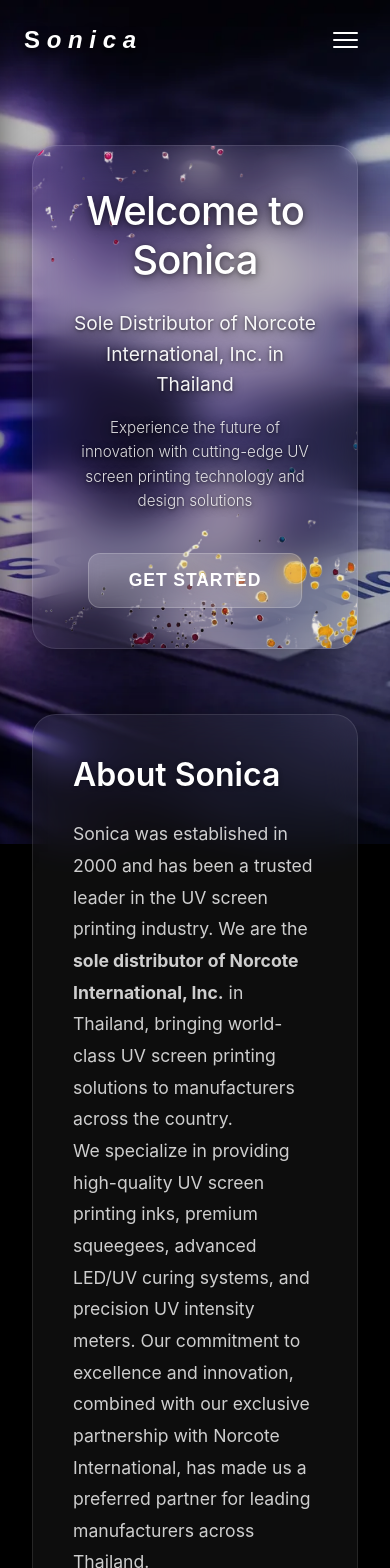
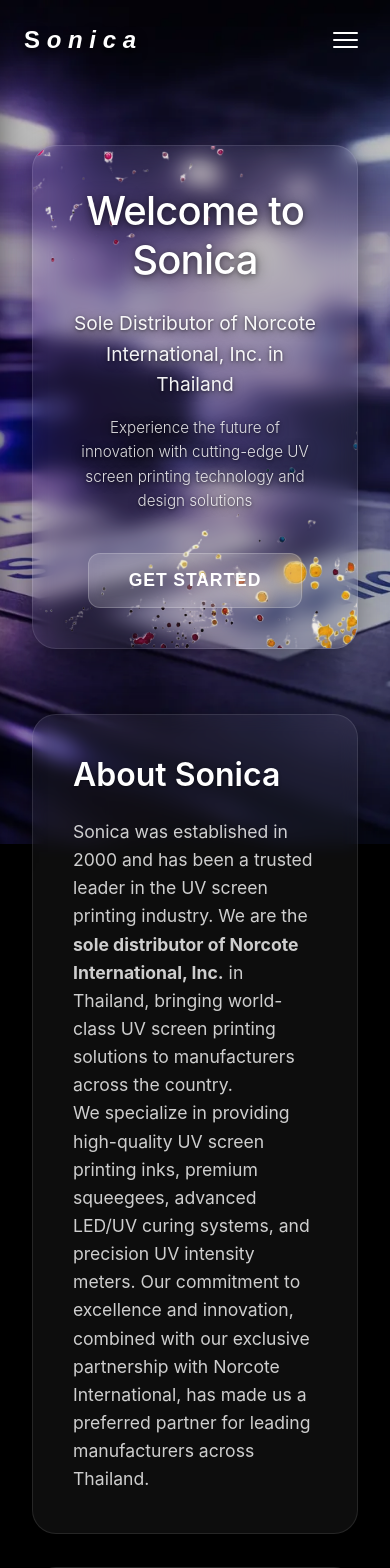
Before and after one commit to punpat2000/sonica, an Angular app: page / in a window 390 px wide. Shown: the top 1568 px of the page. Built offline with nearby package versions, Linux system fonts and the light colour scheme.

Commit message:
Fix/mobile view (#2)
* fix viewport for iphone

* fixing viewport

* fix gradient rendering

* use signal for year

* revert fix scrolling

* improve home background image

* optimize blur

```diff
--- a/src/app/app.component.html
+++ b/src/app/app.component.html
@@ -1,9 +1,6 @@
 <!-- Animated gradient background shapes -->
-<div class="gradient-shapes">
-  @for (shape of shapes; track $index) {
-    <div class="shape" [ngStyle]="getShapeStyle(shape)"></div>
-  }
-</div>
+<!-- TransferState ensures server-generated shapes are used on client, preventing re-rendering -->
+<app-gradient-shapes></app-gradient-shapes>
 
 <app-header></app-header>
 
--- a/src/app/app.component.scss
+++ b/src/app/app.component.scss
@@ -1,6 +1,7 @@
 :host {
   display: block;
   min-height: 100vh;
+  min-height: 100dvh; // Use dynamic viewport height for mobile
   background: #000000;
 }
 
@@ -26,6 +27,8 @@
   left: 0;
   width: 100%;
   height: 100%;
+  height: 100vh; // Fallback for older browsers
+  height: 100dvh; // Use dynamic viewport height for mobile (accounts for browser UI)
   z-index: 0;
   pointer-events: none;
   overflow: hidden;
--- a/src/app/app.component.ts
+++ b/src/app/app.component.ts
@@ -1,24 +1,14 @@
-import { Component, inject, LOCALE_ID, PLATFORM_ID } from '@angular/core';
+import { Component, inject, LOCALE_ID } from '@angular/core';
 import { RouterOutlet } from '@angular/router';
 import { Meta, Title } from '@angular/platform-browser';
-import { CommonModule, isPlatformBrowser } from '@angular/common';
+import { CommonModule } from '@angular/common';
 import { HeaderComponent } from './layout/header/header.component';
 import { FooterComponent } from './layout/footer/footer.component';
-
-interface GradientShape {
-  size: number;
-  top?: number;
-  left?: number;
-  right?: number;
-  bottom?: number;
-  color1: string;
-  color2: string;
-  isCenter?: boolean;
-}
+import { GradientShapesComponent } from './components/gradient-shapes/gradient-shapes.component';
 
 @Component({
   selector: 'app-root',
-  imports: [RouterOutlet, CommonModule, HeaderComponent, FooterComponent],
+  imports: [RouterOutlet, CommonModule, HeaderComponent, FooterComponent, GradientShapesComponent],
   templateUrl: './app.component.html',
   styleUrl: './app.component.scss'
 })
@@ -27,7 +17,6 @@
   private readonly meta = inject(Meta);
   private readonly titleService = inject(Title);
   private readonly locale = inject(LOCALE_ID);
-  private readonly platformId = inject(PLATFORM_ID);
 
   // SEO titles for different languages
   private readonly seoTitles: Record<string, string> = {
@@ -53,27 +42,8 @@
     'ja': 'Sonica, UVスクリーン印刷インク, スクイージー, LED/UV硬化システム, UV強度計, カラーマッチングサービス, タイの主要メーカー, Norcoteディストリビューター',
   };
 
-  shapes: GradientShape[] = [];
-
-  // Color palette for gradients
-  private readonly colorPalette = [
-    { c1: '#ff006e', c2: '#ff6b35' },
-    { c1: '#8338ec', c2: '#3a86ff' },
-    { c1: '#06ffa5', c2: '#00d4ff' },
-    { c1: '#ff006e', c2: '#8338ec' },
-    { c1: '#ff6b35', c2: '#ffbe0b' },
-    { c1: '#ff006e', c2: '#3a86ff' },
-    { c1: '#8338ec', c2: '#06ffa5' },
-    { c1: '#ff6b35', c2: '#00d4ff' },
-  ];
-
   constructor() {
     this.setSEO();
-    // Only generate shapes on the client to avoid SSR/client mismatch
-    // Shapes will be empty array on server, populated on client
-    if (isPlatformBrowser(this.platformId)) {
-      this.generateShapes();
-    }
   }
 
   private setSEO(): void {
@@ -103,76 +73,4 @@
     }
   }
 
-  private generateShapes(): void {
-    // Random number of shapes between 10 and 20
-    const numShapes = Math.floor(Math.random() * 11) + 10;
-    this.shapes = [];
-
-    for (let i = 0; i < numShapes; i++) {
-      const size = Math.floor(Math.random() * 120) + 100; // 100-220px
-      const colors = this.colorPalette[Math.floor(Math.random() * this.colorPalette.length)];
-
-      // Random position - choose one of: top-left, top-right, bottom-left, bottom-right, center
-      const positionType = Math.floor(Math.random() * 5);
-      const shape: GradientShape = {
-        size,
-        color1: colors.c1,
-        color2: colors.c2,
-      };
-
-      switch (positionType) {
-        case 0: // top-left
-          shape.top = Math.random() * 40 - 100; // -100 to -60
-          shape.left = Math.random() * 40 - 100;
-          break;
-        case 1: // top-right
-          shape.top = Math.random() * 40 - 100;
-          shape.right = Math.random() * 40 - 100;
-          break;
-        case 2: // bottom-left
-          shape.bottom = Math.random() * 40 - 100;
-          shape.left = Math.random() * 40 - 100;
-          break;
-        case 3: // bottom-right
-          shape.bottom = Math.random() * 40 - 100;
-          shape.right = Math.random() * 40 - 100;
-          break;
-        case 4: // center area
-          shape.top = 20 + Math.random() * 60; // 20-80%
-          shape.left = 20 + Math.random() * 60;
-          break;
-      }
-
-      this.shapes.push(shape);
-    }
-  }
-
-  getShapeStyle(shape: GradientShape): { [key: string]: string } {
-    const style: { [key: string]: string } = {};
-
-    style['width'] = `${shape.size}px`;
-    style['height'] = `${shape.size}px`;
-    style['background'] = `linear-gradient(135deg, ${shape.color1} 0%, ${shape.color2} 100%)`;
-
-    if (shape.isCenter) {
-      style['top'] = '50%';
-      style['left'] = '50%';
-      style['transform'] = 'translate(-50%, -50%)';
-    } else {
-      if (shape.top !== undefined) {
-        style['top'] = shape.top < 0 ? `${shape.top}px` : `${shape.top}%`;
-      }
-      if (shape.left !== undefined) {
-        style['left'] = shape.left < 0 ? `${shape.left}px` : `${shape.left}%`;
-      }
-      if (shape.right !== undefined) {
-        style['right'] = `${shape.right}px`;
-      }
-      if (shape.bottom !== undefined) {
-        style['bottom'] = shape.bottom < 0 ? `${shape.bottom}px` : `${shape.bottom}%`;
-      }
-    }
-
-    return style;
-  }
 }
--- /dev/null
+++ b/src/app/components/gradient-shapes/gradient-shapes.component.html
@@ -0,0 +1,5 @@
+<div class="gradient-shapes">
+  @for (shape of shapes; track $index) {
+    <div class="shape" [style]="getShapeStyle(shape)"></div>
+  }
+</div>
--- /dev/null
+++ b/src/app/components/gradient-shapes/gradient-shapes.component.scss
@@ -0,0 +1,19 @@
+// Animated gradient background shapes
+.gradient-shapes {
+  position: fixed;
+  top: 0;
+  left: 0;
+  width: 100%;
+  height: 100%;
+  z-index: 0;
+  pointer-events: none;
+  overflow: hidden;
+  background: #000000; // Ensure black background for SEO crawlers
+}
+
+.shape {
+  position: absolute;
+  border-radius: 50%;
+  filter: blur(50px);
+  opacity: 0.6;
+}
--- /dev/null
+++ b/src/app/components/gradient-shapes/gradient-shapes.component.ts
@@ -0,0 +1,131 @@
+import { Component, inject, PLATFORM_ID, makeStateKey, TransferState } from '@angular/core';
+import { CommonModule, isPlatformServer, isPlatformBrowser } from '@angular/common';
+
+interface GradientShape {
+  size: number;
+  top?: number;
+  left?: number;
+  right?: number;
+  bottom?: number;
+  color1: string;
+  color2: string;
+  isCenter?: boolean;
+}
+
+// State key for transferring shapes from server to client
+const GRADIENT_SHAPES_KEY = makeStateKey<GradientShape[]>('gradientShapes');
+
+@Component({
+  selector: 'app-gradient-shapes',
+  imports: [CommonModule],
+  templateUrl: './gradient-shapes.component.html',
+  styleUrl: './gradient-shapes.component.scss',
+})
+export class GradientShapesComponent {
+  private readonly platformId = inject(PLATFORM_ID);
+  private readonly transferState = inject(TransferState);
+  shapes: GradientShape[] = [];
+
+  // Color palette for gradients
+  private readonly colorPalette = [
+    { c1: '#ff006e', c2: '#ff6b35' },
+    { c1: '#8338ec', c2: '#3a86ff' },
+    { c1: '#06ffa5', c2: '#00d4ff' },
+    { c1: '#ff006e', c2: '#8338ec' },
+    { c1: '#ff6b35', c2: '#ffbe0b' },
+    { c1: '#ff006e', c2: '#3a86ff' },
+    { c1: '#8338ec', c2: '#06ffa5' },
+    { c1: '#ff6b35', c2: '#00d4ff' },
+  ];
+
+  constructor() {
+    // Use TransferState to prevent re-rendering on client
+    if (isPlatformServer(this.platformId)) {
+      // Generate shapes on server and store in TransferState
+      this.generateShapes();
+      this.transferState.set(GRADIENT_SHAPES_KEY, this.shapes);
+    } else if (isPlatformBrowser(this.platformId)) {
+      // Retrieve shapes from TransferState on client
+      const transferredShapes = this.transferState.get<GradientShape[]>(GRADIENT_SHAPES_KEY, []);
+      if (transferredShapes.length > 0) {
+        this.shapes = transferredShapes;
+      } else {
+        // Fallback: generate if not found in TransferState (shouldn't happen in SSR)
+        this.generateShapes();
+      }
+    }
+  }
+
+  private generateShapes(): void {
+    // Random number of shapes between 10 and 20
+    const numShapes = Math.floor(Math.random() * 11) + 10;
+    this.shapes = [];
+
+    for (let i = 0; i < numShapes; i++) {
+      const size = Math.floor(Math.random() * 120) + 100; // 100-220px
+      const colors = this.colorPalette[Math.floor(Math.random() * this.colorPalette.length)];
+
+      // Random position - choose one of: top-left, top-right, bottom-left, bottom-right, center
+      const positionType = Math.floor(Math.random() * 5);
+      const shape: GradientShape = {
+        size,
+        color1: colors.c1,
+        color2: colors.c2,
+      };
+
+      switch (positionType) {
+        case 0: // top-left
+          shape.top = Math.random() * 40 - 100; // -100 to -60
+          shape.left = Math.random() * 40 - 100;
+          break;
+        case 1: // top-right
+          shape.top = Math.random() * 40 - 100;
+          shape.right = Math.random() * 40 - 100;
+          break;
+        case 2: // bottom-left
+          shape.bottom = Math.random() * 40 - 100;
+          shape.left = Math.random() * 40 - 100;
+          break;
+        case 3: // bottom-right
+          shape.bottom = Math.random() * 40 - 100;
+          shape.right = Math.random() * 40 - 100;
+          break;
+        case 4: // center area
+          shape.top = 20 + Math.random() * 60; // 20-80%
+          shape.left = 20 + Math.random() * 60;
+          break;
+      }
+
+      this.shapes.push(shape);
+    }
+  }
+
+  getShapeStyle(shape: GradientShape): { [key: string]: string } {
+    const style: { [key: string]: string } = {};
+
+    style['width'] = `${shape.size}px`;
+    style['height'] = `${shape.size}px`;
+    style['background'] = `linear-gradient(135deg, ${shape.color1} 0%, ${shape.color2} 100%)`;
+
+    if (shape.isCenter) {
+      style['top'] = '50%';
+      style['left'] = '50%';
+      style['transform'] = 'translate(-50%, -50%)';
+    } else {
+      if (shape.top !== undefined) {
+        style['top'] = shape.top < 0 ? `${shape.top}px` : `${shape.top}%`;
+      }
+      if (shape.left !== undefined) {
+        style['left'] = shape.left < 0 ? `${shape.left}px` : `${shape.left}%`;
+      }
+      if (shape.right !== undefined) {
+        style['right'] = `${shape.right}px`;
+      }
+      if (shape.bottom !== undefined) {
+        style['bottom'] = shape.bottom < 0 ? `${shape.bottom}px` : `${shape.bottom}%`;
+      }
+    }
+
+    return style;
+  }
+}
--- a/src/app/layout/footer/footer.component.html
+++ b/src/app/layout/footer/footer.component.html
@@ -80,7 +80,7 @@
 
     <!-- Footer Bottom -->
     <div class="footer-bottom">
-      <p class="copyright" i18n="@@footer.copyright">© {{ currentYear }} Sonica. All rights reserved.</p>
+      <p class="copyright" i18n="@@footer.copyright">© {{ currentYear() }} Sonica. All rights reserved.</p>
       <div class="footer-legal">
         <a routerLink="/privacy" i18n="@@footer.privacy">Privacy Policy</a>
         <span class="separator">|</span>
--- a/src/app/layout/footer/footer.component.ts
+++ b/src/app/layout/footer/footer.component.ts
@@ -1,4 +1,4 @@
-import { Component } from '@angular/core';
+import { Component, signal } from '@angular/core';
 import { RouterLink, RouterLinkActive } from '@angular/router';
 import { CommonModule } from '@angular/common';
 
@@ -9,5 +9,5 @@
   styleUrl: './footer.component.scss',
 })
 export class FooterComponent {
-  currentYear = new Date().getFullYear();
+  readonly currentYear = signal(new Date().getFullYear());
 }
--- a/src/app/pages/home/home.component.scss
+++ b/src/app/pages/home/home.component.scss
@@ -16,10 +16,13 @@
   top: 0;
   left: 0;
   width: 100%;
-  height: 100%;
+  height: 100vh;
+  height: 100dvh; // Use dynamic viewport height for mobile
   object-fit: cover;
   z-index: 0;
   filter: brightness(0.75);
+  // Ensure it stays fixed and doesn't move when viewport changes
+  will-change: auto;
 }
 
 // Glassmorphism card base styles
@@ -30,11 +33,22 @@
   padding: 2.5rem;
   transition: all 0.3s ease;
   @include glass();
+  // Performance optimizations for mobile Safari
+  transform: translateZ(0);
+  -webkit-transform: translateZ(0);
+  will-change: transform;
+  contain: layout style paint;
 
   &:hover {
-    transform: translateY(-5px);
+    transform: translateY(-5px) translateZ(0);
     border-color: rgba(255, 255, 255, 0.2);
     box-shadow: 0 12px 48px 0 rgba(0, 0, 0, 0.5);
+  }
+
+  // Reduce backdrop-filter on mobile for better performance
+  @media (max-width: 768px) {
+    backdrop-filter: blur(10px);
+    -webkit-backdrop-filter: blur(10px);
   }
 }
 
@@ -222,6 +236,13 @@
 
 .company-info-card {
   width: 100%;
+  // Performance optimizations
+  transform: translateZ(0);
+  -webkit-transform: translateZ(0);
+  contain: layout style paint;
+  // Use content-visibility for cards below the fold
+  content-visibility: auto;
+  contain-intrinsic-size: auto 500px;
 }
 
 .content-with-image {
@@ -281,6 +302,10 @@
   color: #ffffff;
   margin: 0 0 1.5rem 0;
   text-shadow: 0 1px 5px rgba(0, 0, 0, 0.3);
+  // Performance: reduce text-shadow complexity on mobile
+  @media (max-width: 768px) {
+    text-shadow: 0 1px 3px rgba(0, 0, 0, 0.4);
+  }
 }
 
 .company-description {
@@ -288,6 +313,13 @@
   color: rgba(255, 255, 255, 0.8);
   line-height: 1.8;
   margin: 0;
+  // Performance: optimize text rendering on mobile
+  @media (max-width: 768px) {
+    -webkit-font-smoothing: antialiased;
+    text-rendering: optimizeSpeed;
+    // Reduce line-height for better performance
+    line-height: 1.6;
+  }
 }
 
 .services-grid {
@@ -313,9 +345,12 @@
   border-radius: 12px;
   box-shadow: 0 4px 16px 0 rgba(0, 0, 0, 0.3);
   transition: transform 0.3s ease;
+  // Performance: GPU acceleration
+  transform: translateZ(0);
+  -webkit-transform: translateZ(0);
 
   &:hover {
-    transform: scale(1.03);
+    transform: scale(1.03) translateZ(0);
   }
 }
 
--- a/src/index.html
+++ b/src/index.html
@@ -6,7 +6,7 @@
   <meta name="keywords" content="">
   <title>Sonica</title>
   <base href="/">
-  <meta name="viewport" content="width=device-width, initial-scale=1">
+  <meta name="viewport" content="width=device-width, initial-scale=1, viewport-fit=cover">
   <link rel="icon" type="image/x-icon" href="favicon.ico">
   <link rel="canonical" href="https://www.sonica.co.th/">
 </head>
--- a/src/styles.scss
+++ b/src/styles.scss
@@ -20,11 +20,13 @@
 
 html {
   height: 100%;
+  height: 100dvh; // Use dynamic viewport height for mobile
 }
 
 body {
   position: relative;
   min-height: 100%;
+  min-height: 100dvh; // Use dynamic viewport height for mobile
 }
 
 // Universal Glassmorphism Mixins
@@ -34,6 +36,12 @@
   -webkit-backdrop-filter: blur($blur);
   border: 1px solid rgba(255, 255, 255, $border-opacity);
   box-shadow: 0 8px 32px 0 rgba(0, 0, 0, $shadow-opacity);
+
+  // Performance optimization for mobile Safari - reduce blur
+  @media (max-width: 768px) {
+    backdrop-filter: blur(10px);
+    -webkit-backdrop-filter: blur(10px);
+  }
 }
 
 // Utility Classes for direct use
```
Also changed, not shown: src/app/pages/home/home.component.html (+4 -4 lines).
